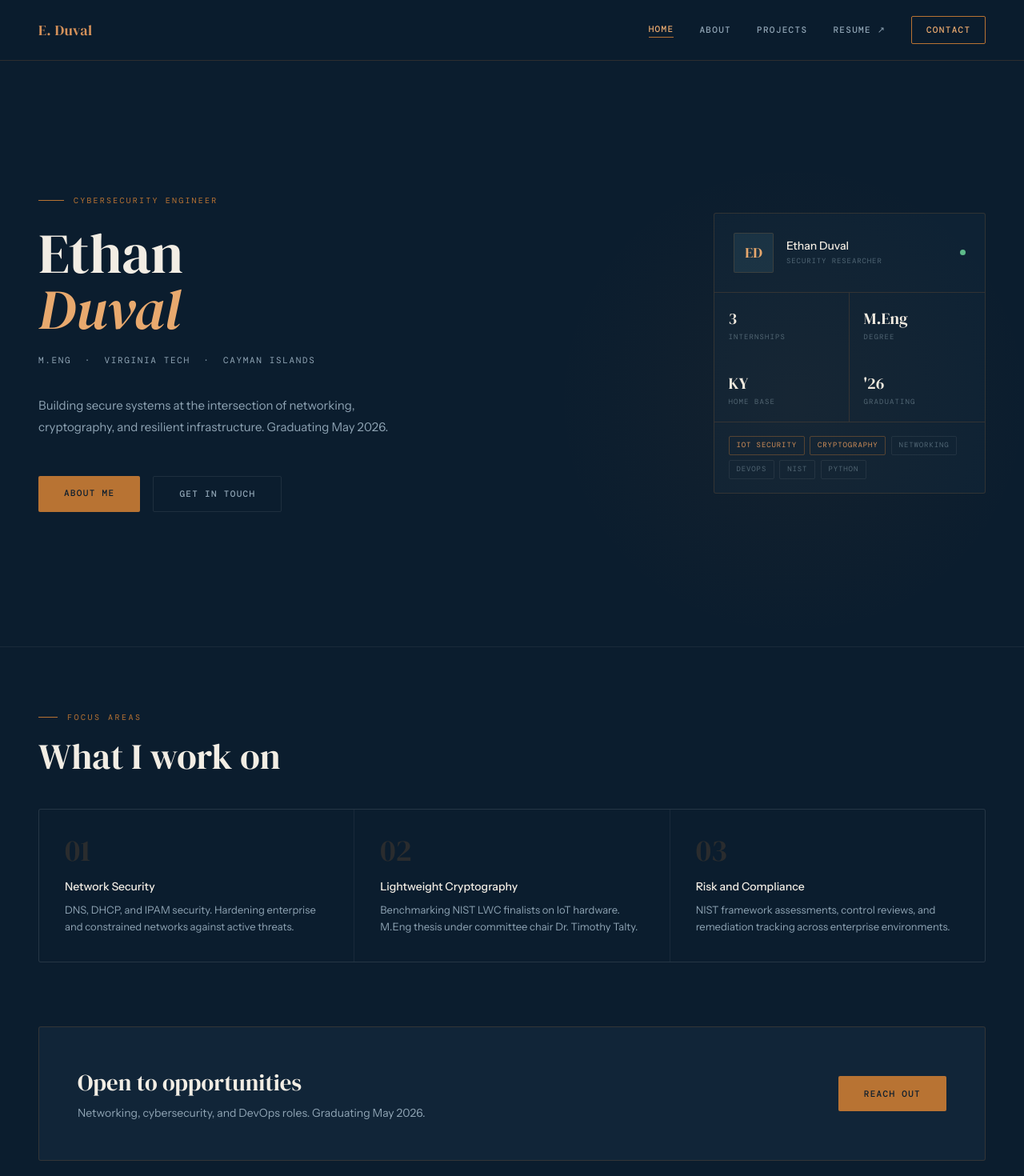
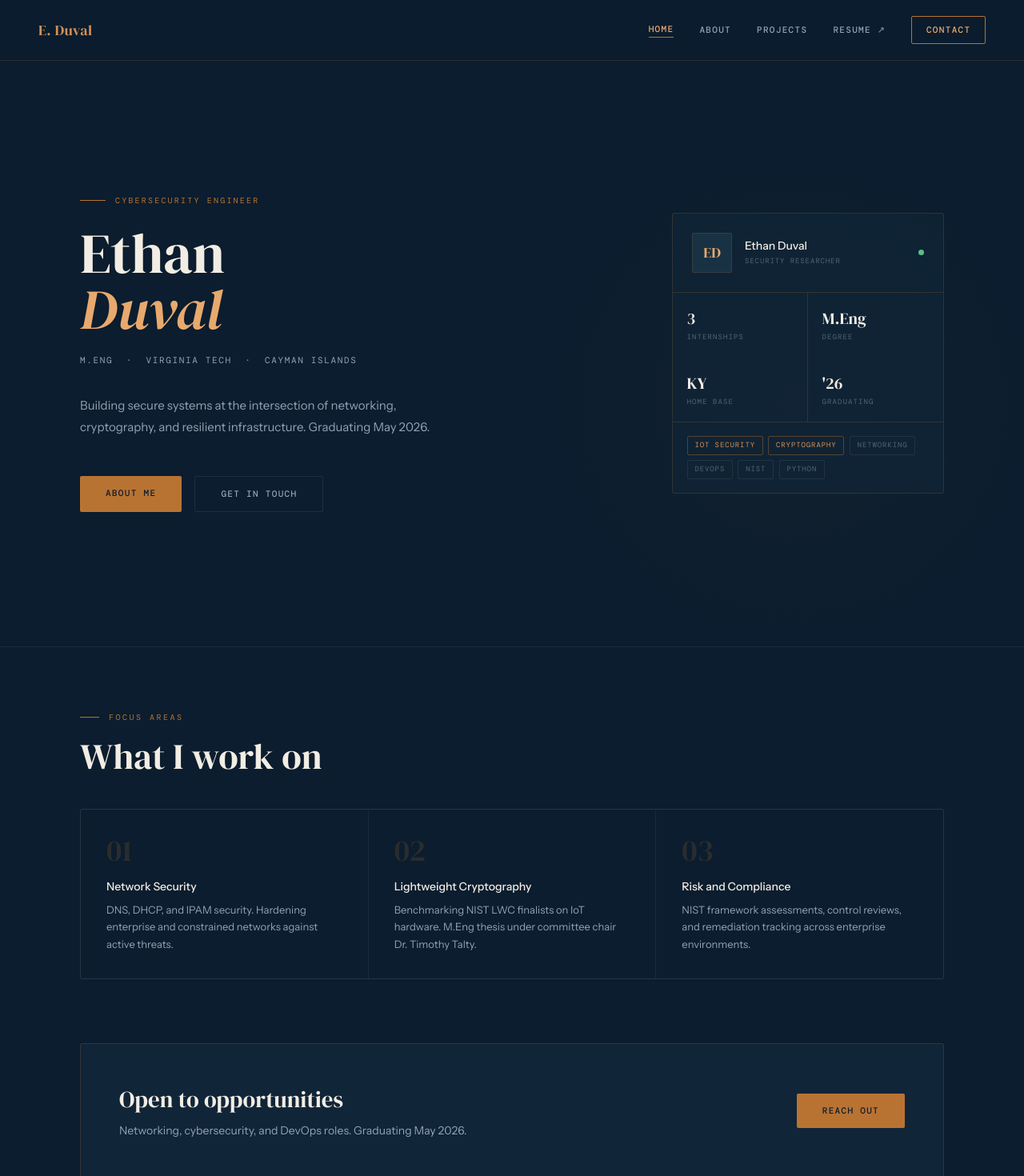
Before and after one commit to Ethancd19/ethanduval-portfolio, a Next.js app: page / in a window 1280 px wide. Shown: the top 1470 px of the page at 80% size. Built offline with nearby package versions, Linux system fonts and the light colour scheme.

Commit message:
refactor: improve layout and responsiveness of HomePage; adjust styles for better alignment and spacing

```diff
--- a/src/app/about/page.tsx
+++ b/src/app/about/page.tsx
@@ -250,7 +250,7 @@ export default function AboutPage() {
         >
           {experience.map(({ role, company, period, desc }) => (
             <div
-              key={role}
+              key={`${company}-${period}`}
               style={{
                 background: "var(--navy)",
                 padding: "1.75rem 2rem",
--- a/src/app/page.tsx
+++ b/src/app/page.tsx
@@ -77,11 +77,10 @@ export default function HomePage() {
       <section
         style={{
           minHeight: mobile ? "auto" : "calc(100vh - 68px)",
-          display: "grid",
-          gridTemplateColumns: mobile ? "1fr" : "1fr 1fr",
+          display: "flex",
           alignItems: "center",
+          justifyContent: "center",
           padding: mobile ? "3rem 1.25rem" : "5rem 3rem",
-          gap: mobile ? "2.5rem" : "2rem",
           position: "relative",
           overflow: "hidden",
         }}
@@ -100,6 +99,17 @@ export default function HomePage() {
           }}
         />
 
+        <div
+          style={{
+            width: "100%",
+            maxWidth: "1080px",
+            display: "grid",
+            gridTemplateColumns: mobile ? "1fr" : "1fr 340px",
+            alignItems: "center",
+            gap: mobile ? "2.5rem" : "4rem",
+            position: "relative",
+          }}
+        >
         {/* Text */}
         <div>
           <div
@@ -202,8 +212,7 @@ export default function HomePage() {
         <div
           style={{
             display: "flex",
-            justifyContent: mobile ? "flex-start" : "flex-end",
-            paddingLeft: mobile ? 0 : "3rem",
+            justifyContent: mobile ? "flex-start" : "stretch",
           }}
         >
           <div
@@ -351,6 +360,7 @@ export default function HomePage() {
             </div>
           </div>
         </div>
+        </div>
       </section>
 
       {/* Focus areas */}
@@ -360,6 +370,7 @@ export default function HomePage() {
           borderTop: "0.5px solid rgba(255,255,255,0.06)",
         }}
       >
+        <div style={{ maxWidth: "1080px", margin: "0 auto" }}>
         <div
           style={{
             display: "flex",
@@ -454,9 +465,11 @@ export default function HomePage() {
             </div>
           ))}
         </div>
+        </div>
       </section>
 
       {/* CTA */}
+      <div style={{ padding: mobile ? "0 1.25rem" : "0 3rem" }}>
       <div
         style={{
           background: "var(--navy-mid)",
@@ -467,7 +480,8 @@ export default function HomePage() {
           gridTemplateColumns: mobile ? "1fr" : "1fr auto",
           gap: "2rem",
           alignItems: "center",
-          margin: mobile ? "0 1.25rem 3rem" : "0 3rem 5rem",
+          maxWidth: "1080px",
+          margin: mobile ? "0 0 3rem" : "0 auto 5rem",
         }}
       >
         <div>
@@ -497,6 +511,7 @@ export default function HomePage() {
         >
           Reach out
         </Link>
+      </div>
       </div>
 
       {/* Footer */}
```
